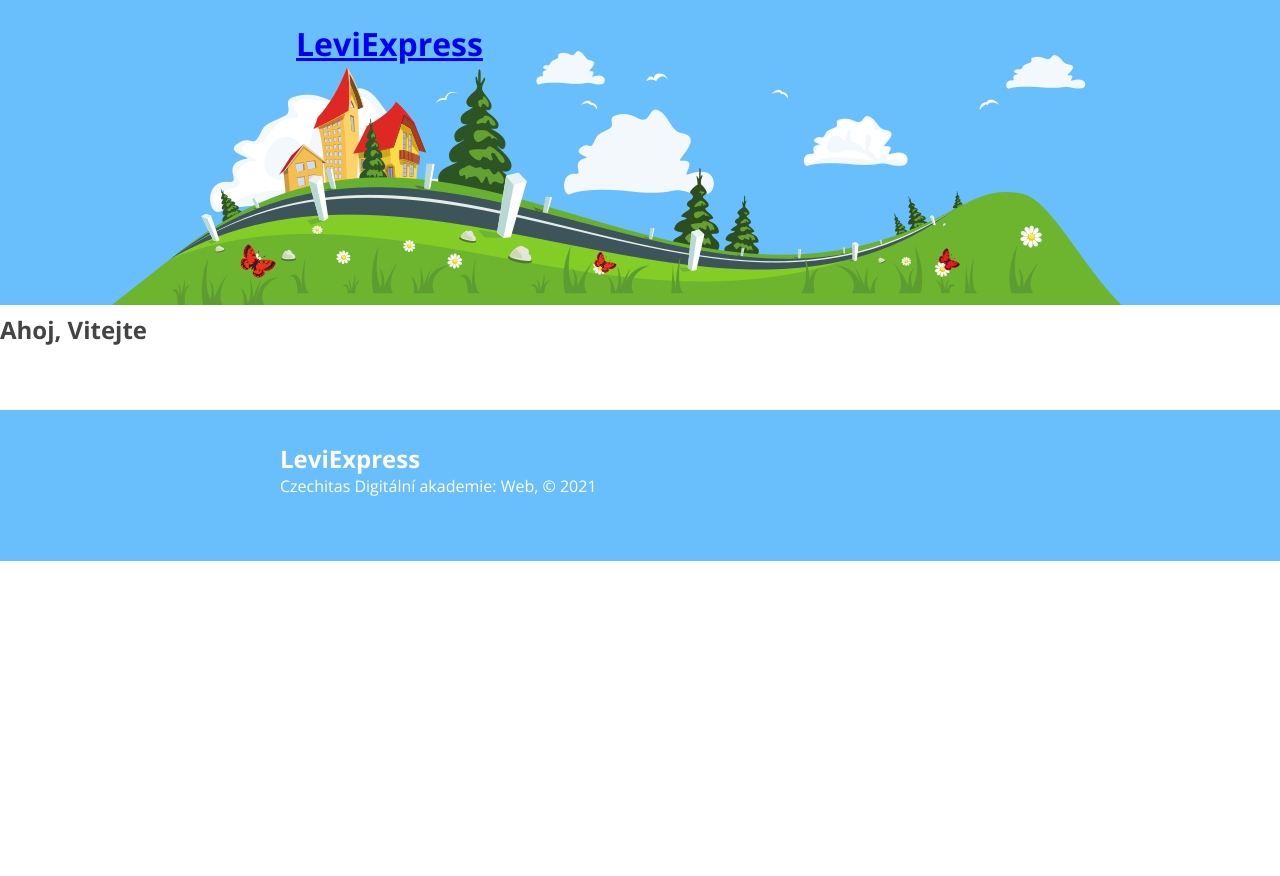
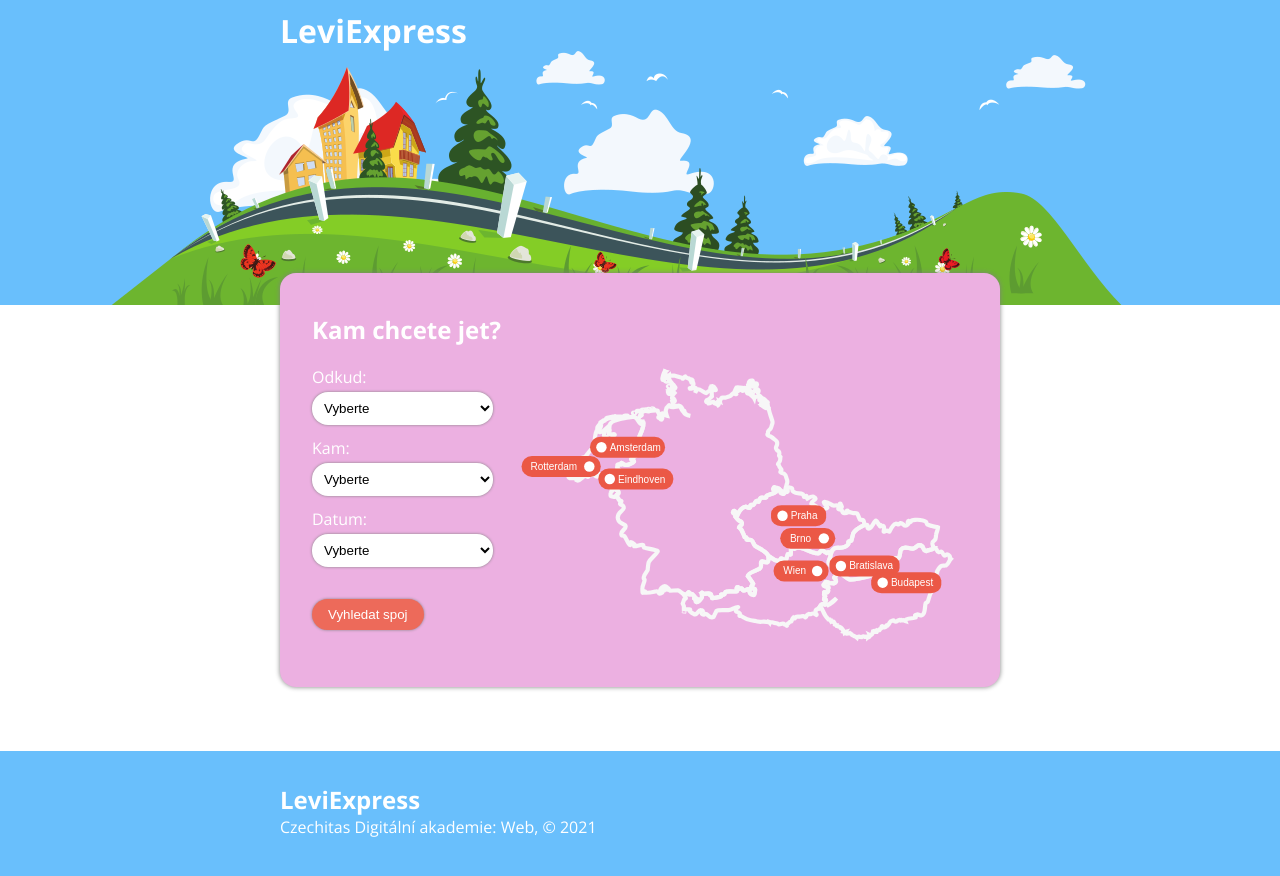
Before and after one commit to LuciaSkal/leviexpress, a React app: page / in a window 1280 px wide. Shown: the top 876 px of the page. Before the commit the page ends 800 px from the top, so only its background shows below. Built offline with nearby package versions, Linux system fonts and the light colour scheme.

Commit message:
komponenta JourneyPicker a styly

```diff
--- a/src/Footer/style.css
+++ b/src/Footer/style.css
@@ -1,9 +1,3 @@
-
-footer {
-  padding-left: 2rem;
-  padding-right: 2rem;
-}
-
 footer {
   margin-top: 4rem;
   padding: 2rem 0 4rem 0;
@@ -15,10 +9,3 @@ footer {
   font-weight: bold;
   font-size: 150%;
 }
-
-@media only screen and (min-width: 768px) {
-  footer {
-    padding-left: 0;
-    padding-right: 0;
-  }
-}
--- a/src/Header/style.css
+++ b/src/Header/style.css
@@ -1,5 +1,3 @@
-
-
 header {
   padding-top: 1px;
   height: 305px;
@@ -12,14 +10,13 @@ header {
   background-repeat: no-repeat;
 }
 
-
-header {
-  padding-left: 2rem;
-  padding-right: 2rem;
+.site-title {
+  margin: 0.5rem 0;
 }
 
-@media only screen and (min-width: 768px) {
-  header {
-    padding-right: 0;
-  }
+.site-title a,
+.site-title a:active,
+.site-title a:visited {
+  color: white;
+  text-decoration: none;
 }
--- /dev/null
+++ b/src/Home/Home.jsx
@@ -0,0 +1,14 @@
+import React from 'react';
+import JourneyPicker from '../JourneyPicker/JourneyPicker';
+
+
+const Home = () => {
+
+  return(
+    <>
+    <JourneyPicker />
+    </>
+  )
+}
+
+export default Home
--- /dev/null
+++ b/src/JourneyPicker/JourneyPicker.jsx
@@ -0,0 +1,52 @@
+import React from 'react';
+import mapImage from './img/map.svg';
+import './style.css';
+
+const JourneyPicker = () => {
+
+  return (
+     <div className="journey-picker container">
+     <h2 className="journey-picker__head">Kam chcete jet?</h2>
+     <div className="journey-picker__body">
+       <form className="journey-picker__form">
+         <label>
+           <div className="journey-picker__label">Odkud:</div>
+           <select>
+             <option value="">Vyberte</option>
+             <option value="Mesto1">Město 1</option>
+             <option value="Mesto2">Město 2</option>
+             <option value="Mesto3">Město 3</option>
+             <option value="Mesto4">Město 4</option>
+           </select>
+         </label>
+         <label>
+           <div className="journey-picker__label">Kam:</div>
+           <select>
+             <option value="">Vyberte</option>
+             <option value="Mesto1">Město 1</option>
+             <option value="Mesto2">Město 2</option>
+             <option value="Mesto3">Město 3</option>
+             <option value="Mesto4">Město 4</option>
+           </select>
+         </label>
+         <label>
+           <div className="journey-picker__label">Datum:</div>
+           <select>
+             <option value="">Vyberte</option>
+             <option>20.05.2021</option>
+             <option>21.05.2021</option>
+             <option>22.05.2021</option>
+             <option>23.05.2021</option>
+           </select>
+         </label>
+         <div className="journey-picker__controls">
+           <button className="btn" type="submit">Vyhledat spoj</button>
+         </div>
+       </form>
+       <img src={mapImage} />
+     </div>
+    </div>
+  )
+}
+
+export default JourneyPicker
--- /dev/null
+++ b/src/JourneyPicker/style.css
@@ -0,0 +1,41 @@
+.journey-picker {
+  margin: -2rem auto 0 auto;
+  padding: 2rem;
+
+  color: white;
+  background-color: #ecb0e1;
+  border-radius: 1rem;
+  box-shadow: 0 0 5px gray;
+}
+
+.journey-picker__body {
+  display: flex;
+}
+
+.journey-picker__form {
+  flex: 1;
+  margin-right: 1rem;
+}
+
+.journey-picker__label {
+  padding-top: 0.75rem;
+  padding-bottom: 0.25rem;
+}
+
+.journey-picker__controls {
+  margin-top: 2rem;
+}
+
+.journey-picker select {
+  display: block;
+  width: 100%;
+}
+
+.journey-picker__map {
+  width: 26rem;
+  height: auto;
+}
+
+img {
+  width: 70%;
+}
--- a/src/index.jsx
+++ b/src/index.jsx
@@ -10,8 +10,8 @@ import {
 } from 'react-router-dom';
 
 import './style.css';
-import Home from './pages/Home'
-import Reservation from './pages/Reservation'
+import Home from './Home/Home'
+import Reservation from './Reservation/Reservation'
 
 const App = () => {
 
--- a/src/pages/Home.jsx
+++ /dev/null
@@ -1,10 +0,0 @@
-import React from 'react';
-
-const Home = () => {
-
-  return(
-    <h2>Ahoj, Vitejte</h2>
-  )
-}
-
-export default Home
--- a/src/style.css
+++ b/src/style.css
@@ -1,11 +1,11 @@
-@import url('https://fonts.googleapis.com/css2?family=Open+Sans:wght@400;700&display=swap');
+@import url("https://fonts.googleapis.com/css2?family=Open+Sans:wght@400;700&display=swap");
 
 * {
   box-sizing: border-box;
 }
 
 html {
-  font-family: 'Open Sans', sans-serif;
+  font-family: "Open Sans", sans-serif;
   color: #444;
 }
 
@@ -20,6 +20,20 @@ body {
   max-width: 720px;
   margin-right: auto;
   margin-left: auto;
+}
+
+header,
+footer {
+  padding-left: 2rem;
+  padding-right: 2rem;
+}
+
+@media only screen and (min-width: 768px) {
+  header,
+  footer {
+    padding-left: 0;
+    padding-right: 0;
+  }
 }
 
 h2 {
```
Also changed, not shown: src/JourneyPicker/img/map.svg (added), src/Reservation/Reservation.jsx (renamed from src/pages/Reservation.jsx).
